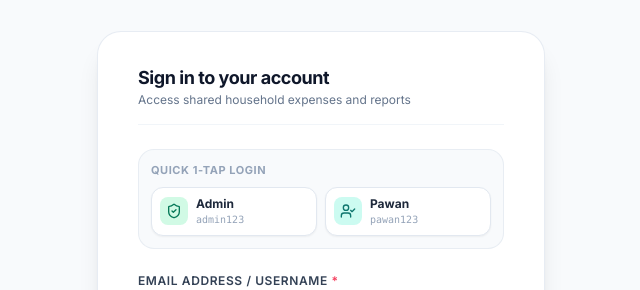
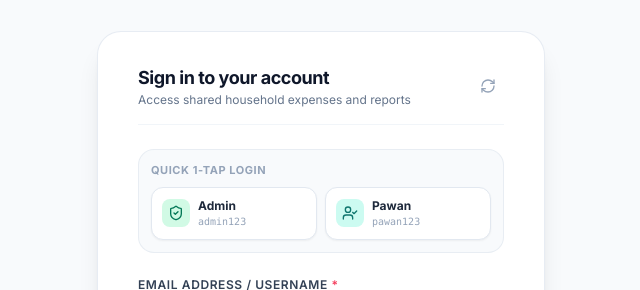
Before and after one commit to PawanPawar03/Expanses-Calculation, a React (Vite) app in the folder client/: page /#/login in a window 1280 px wide. Shown: the part 173-463 px from the top of the page, without its empty margins (319-959 px from the left). Built offline with nearby package versions, Linux system fonts and the light colour scheme; no server answers.

Commit message:
fix(auth): add automatic fallback to mock DB and one-click reset cache on login screen

```diff
--- a/client/src/lib/api.ts
+++ b/client/src/lib/api.ts
@@ -1,4 +1,4 @@
-import { handleMockApiRequest } from './mockApi';
+import { handleMockApiRequest, initMockDb } from './mockApi';
 
 export const isGitHubPagesStatic = (): boolean => {
   if (typeof window === 'undefined') return false;
@@ -63,36 +63,43 @@ export async function request<T = any>(
     const data = isJson ? await response.json().catch(() => ({})) : {};
 
     if (!response.ok) {
-      // If 404/405/non-JSON on default proxy, fallback to mock DB
+      // If remote backend failed or returned 401/404 on login, fallback gracefully to mock DB
+      if (cleanEndpoint === '/auth/login' || cleanEndpoint === '/auth/me') {
+        const bodyObj = options.body ? JSON.parse(options.body as string) : undefined;
+        try {
+          const fallbackRes = handleMockApiRequest(cleanEndpoint, options.method || 'GET', bodyObj);
+          if (fallbackRes && fallbackRes.success) {
+            return fallbackRes as T;
+          }
+        } catch {
+          // Continue to throw server error if mock also fails
+        }
+      }
+
       if ((response.status === 404 || response.status === 405 || !isJson) && !hasCustomBackend) {
         const bodyObj = options.body ? JSON.parse(options.body as string) : undefined;
         return handleMockApiRequest(cleanEndpoint, options.method || 'GET', bodyObj);
       }
 
-      if (response.status === 401) {
-        if (cleanEndpoint !== '/auth/login' && cleanEndpoint !== '/auth/register') {
-          localStorage.removeItem('whitehouse_token');
-          localStorage.removeItem('whitehouse_user');
-        }
+      if (response.status === 401 && cleanEndpoint !== '/auth/login' && cleanEndpoint !== '/auth/register') {
+        localStorage.removeItem('whitehouse_token');
+        localStorage.removeItem('whitehouse_user');
       }
+
       const errMsg = data.message || (typeof data.error === 'string' ? data.error : '') || 'Invalid request';
       throw new ApiError(errMsg, response.status, data);
     }
 
     return data as T;
   } catch (err: any) {
-    if (err instanceof ApiError) {
-      // If error is from an unconfigured backend, fallback to mock DB
-      if (!hasCustomBackend) {
-        const bodyObj = options.body ? JSON.parse(options.body as string) : undefined;
-        return handleMockApiRequest(cleanEndpoint, options.method || 'GET', bodyObj);
-      }
-      throw err;
-    }
-    // Network failure (server down/offline) -> Fallback to mock DB
+    // If network or server error, fallback to mock DB
     if (typeof window !== 'undefined') {
       const bodyObj = options.body ? JSON.parse(options.body as string) : undefined;
-      return handleMockApiRequest(cleanEndpoint, options.method || 'GET', bodyObj);
+      try {
+        return handleMockApiRequest(cleanEndpoint, options.method || 'GET', bodyObj);
+      } catch (mockErr: any) {
+        throw new Error(mockErr.message || err.message || 'Request failed');
+      }
     }
     throw err;
   }
--- a/client/src/pages/auth/LoginPage.tsx
+++ b/client/src/pages/auth/LoginPage.tsx
@@ -3,9 +3,10 @@ import { Link, useNavigate, useLocation } from 'react-router-dom';
 import { useAuth } from '../../context/AuthContext';
 import { useApp } from '../../context/AppContext';
 import { api } from '../../lib/api';
+import { initMockDb } from '../../lib/mockApi';
 import { Input } from '../../components/ui/Input';
 import { Button } from '../../components/ui/Button';
-import { Lock, Mail, ArrowRight, ShieldCheck, UserCheck } from 'lucide-react';
+import { Lock, Mail, ArrowRight, ShieldCheck, UserCheck, RefreshCw } from 'lucide-react';
 
 export const LoginPage: React.FC = () => {
   const { user, isAuthenticated, login } = useAuth();
@@ -75,6 +76,23 @@ export const LoginPage: React.FC = () => {
     setError(null);
   };
 
+  const handleResetCache = () => {
+    try {
+      localStorage.removeItem('wh_cloud_api_url');
+      localStorage.removeItem('wh_deleted_user_emails');
+      localStorage.removeItem('wh_mock_users');
+      localStorage.removeItem('whitehouse_token');
+      localStorage.removeItem('whitehouse_user');
+      initMockDb();
+      setEmail('admin@whitehouse.com');
+      setPassword('admin123');
+      setError(null);
+      showToast('Cache refreshed! Ready to log in.', 'success');
+    } catch (err) {
+      console.error('Cache reset error:', err);
+    }
+  };
+
   return (
     <div className="min-h-screen bg-slate-50 flex flex-col justify-center py-12 px-4 sm:px-6 lg:px-8">
       <div className="sm:mx-auto sm:w-full sm:max-w-md text-center">
@@ -91,9 +109,19 @@ export const LoginPage: React.FC = () => {
 
       <div className="mt-8 sm:mx-auto sm:w-full sm:max-w-md">
         <div className="bg-white py-8 px-6 sm:px-10 rounded-3xl border border-slate-200/80 shadow-xl space-y-6">
-          <div className="border-b border-slate-100 pb-4">
-            <h3 className="text-lg font-bold text-slate-900 tracking-tight">Sign in to your account</h3>
-            <p className="text-xs text-slate-500">Access shared household expenses and reports</p>
+          <div className="border-b border-slate-100 pb-4 flex items-center justify-between">
+            <div>
+              <h3 className="text-lg font-bold text-slate-900 tracking-tight">Sign in to your account</h3>
+              <p className="text-xs text-slate-500">Access shared household expenses and reports</p>
+            </div>
+            <button
+              type="button"
+              onClick={handleResetCache}
+              title="Reset Cache / Fix Login"
+              className="p-2 text-slate-400 hover:text-emerald-600 hover:bg-emerald-50 rounded-xl transition-all"
+            >
+              <RefreshCw className="w-4 h-4" />
+            </button>
           </div>
 
           {/* 1-Click Quick Fill Presets */}
@@ -105,7 +133,7 @@ export const LoginPage: React.FC = () => {
               <button
                 type="button"
                 onClick={() => setCredentials('admin@whitehouse.com', 'admin123')}
-                className="flex items-center gap-2 p-2 rounded-xl bg-white border border-slate-200 hover:border-emerald-500 hover:bg-emerald-50/50 transition-all text-left shadow-sm group"
+                className="flex items-center gap-2 p-2.5 rounded-xl bg-white border border-slate-200 hover:border-emerald-500 hover:bg-emerald-50/50 transition-all text-left shadow-sm group"
               >
                 <div className="h-7 w-7 rounded-lg bg-emerald-100 text-emerald-700 flex items-center justify-center font-bold text-xs">
                   <ShieldCheck className="w-4 h-4" />
@@ -119,7 +147,7 @@ export const LoginPage: React.FC = () => {
               <button
                 type="button"
                 onClick={() => setCredentials('pawan@whitehouse.com', 'pawan123')}
-                className="flex items-center gap-2 p-2 rounded-xl bg-white border border-slate-200 hover:border-emerald-500 hover:bg-emerald-50/50 transition-all text-left shadow-sm group"
+                className="flex items-center gap-2 p-2.5 rounded-xl bg-white border border-slate-200 hover:border-emerald-500 hover:bg-emerald-50/50 transition-all text-left shadow-sm group"
               >
                 <div className="h-7 w-7 rounded-lg bg-teal-100 text-teal-700 flex items-center justify-center font-bold text-xs">
                   <UserCheck className="w-4 h-4" />
@@ -133,8 +161,15 @@ export const LoginPage: React.FC = () => {
           </div>
 
           {error && (
-            <div className="p-3.5 bg-rose-50 border border-rose-200 rounded-xl text-rose-700 text-xs font-medium">
-              {error}
+            <div className="p-3.5 bg-rose-50 border border-rose-200 rounded-xl text-rose-700 text-xs font-medium space-y-2">
+              <p>{error}</p>
+              <button
+                type="button"
+                onClick={handleResetCache}
+                className="text-xs font-bold text-rose-800 underline hover:text-rose-950 block"
+              >
+                👉 Click here to Reset Cache & Fix Login Credentials
+              </button>
             </div>
           )}
 
```
